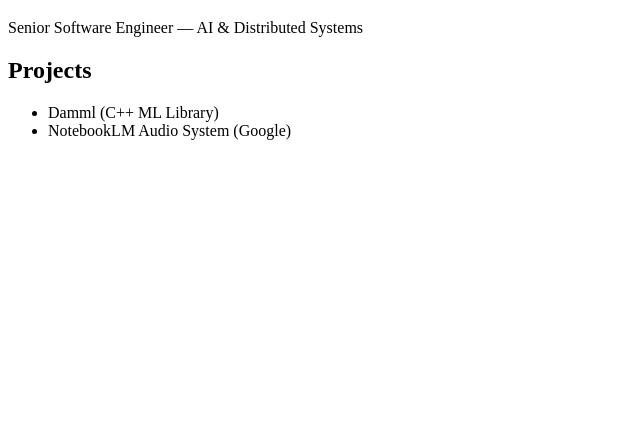
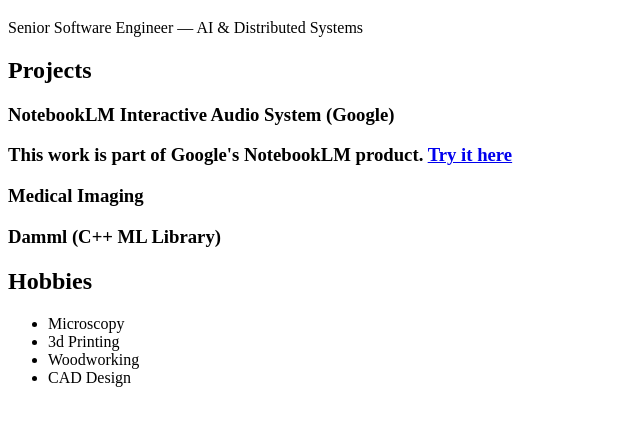
Before and after one commit to gammagec/gammagec.github.io, a plain HTML site: page index.html in a window 1280 px wide. Shown: the part 61-486 px from the top of the page, without its empty margins (0-640 px from the left). Drawn offline with Linux system fonts and the light colour scheme.

Commit message:
Update index.html

```diff
--- a/index.html
+++ b/index.html
@@ -8,9 +8,21 @@
   <p>Senior Software Engineer — AI & Distributed Systems</p>
 
   <h2>Projects</h2>
+
+  <h3>NotebookLM Interactive Audio System (Google)
+
+  <p>This work is part of Google's NotebookLM product.  <a href="https://notebooklm.google.com">Try it here</a></p>
+
+  <h3>Medical Imaging</li>
+
+  <h3>Damml (C++ ML Library)
+
+  <h2>Hobbies</h2>
   <ul>
-    <li>Damml (C++ ML Library)</li>
-    <li>NotebookLM Audio System (Google)</li>
+    <li>Microscopy</li>
+    <li>3d Printing</li>
+    <li>Woodworking</li>
+    <li>CAD Design</li>
   </ul>
 </body>
 </html>
```
